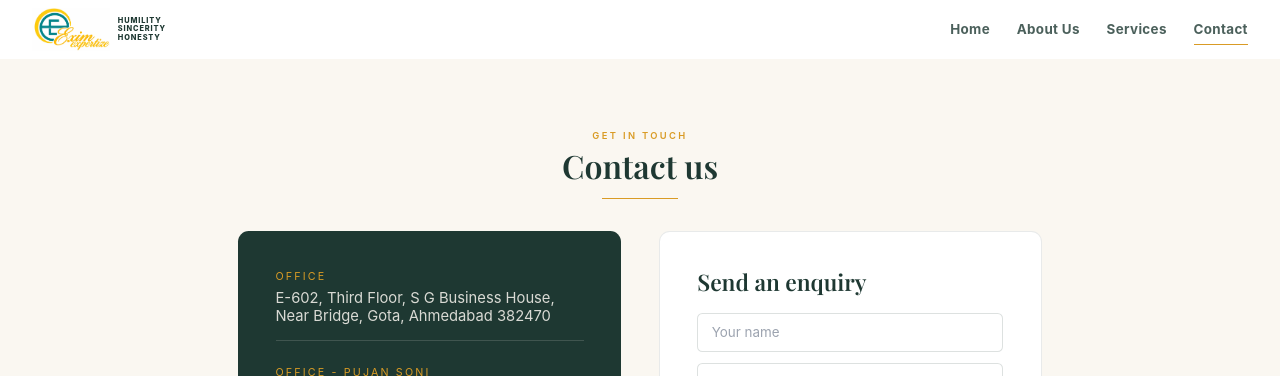
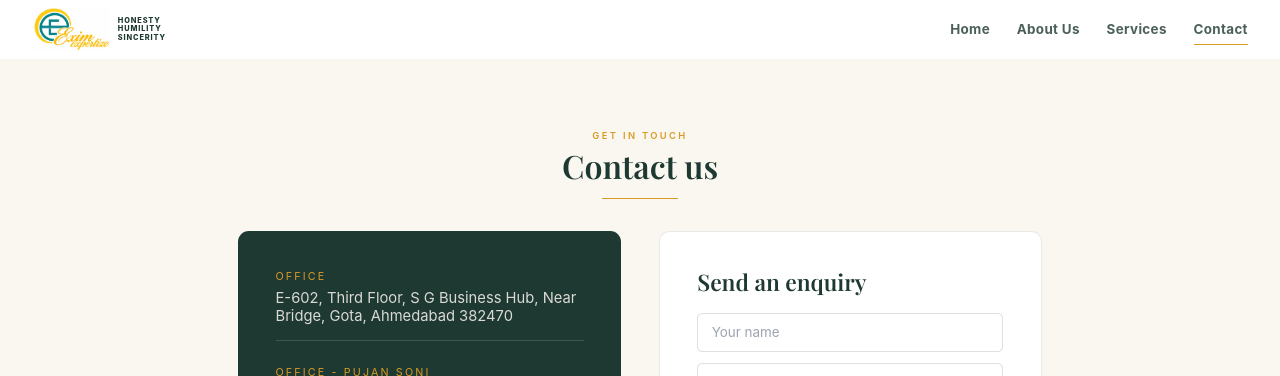
Before and after one commit to Aniket52603/exim-expertize, a React (Vite) app: page /contact in a window 1280 px wide. Shown: the top 376 px of the page. Built offline with nearby package versions, Linux system fonts and the light colour scheme; a web font is replaced by a local one.

Commit message:
logo sequence

```diff
--- a/src/components/Logo.jsx
+++ b/src/components/Logo.jsx
@@ -31,11 +31,11 @@ export default function Logo({ dark = false, className = "h-[64px]" }) {
           (dark ? "text-cream" : "text-ink")
         }
       >
+        HONESTY
+        <br />
         HUMILITY
         <br />
         SINCERITY
-        <br />
-        HONESTY
       </span>
     </Link>
   );
--- a/src/data.js
+++ b/src/data.js
@@ -16,7 +16,7 @@ export const HILITE = [
 
 export const CONTACT = {
   office:
-    "E-602, Third Floor, S G Business House, Near Bridge, Gota, Ahmedabad 382470",
+    "E-602, Third Floor, S G Business Hub, Near Bridge, Gota, Ahmedabad 382470",
 
   phones: [
      ["Office - Pujan Soni", "7940077484"],
```
